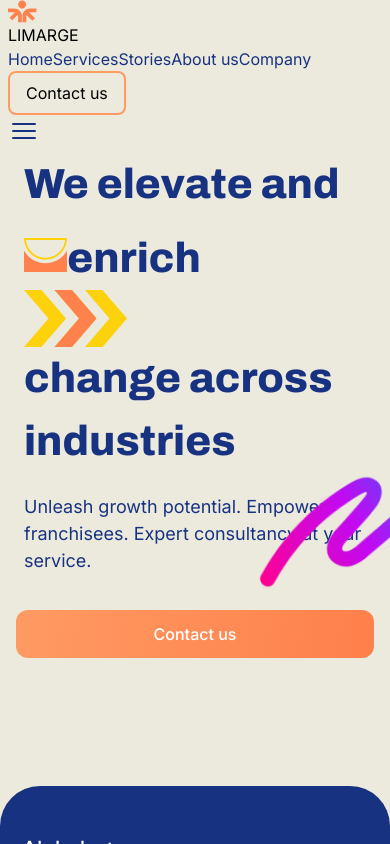
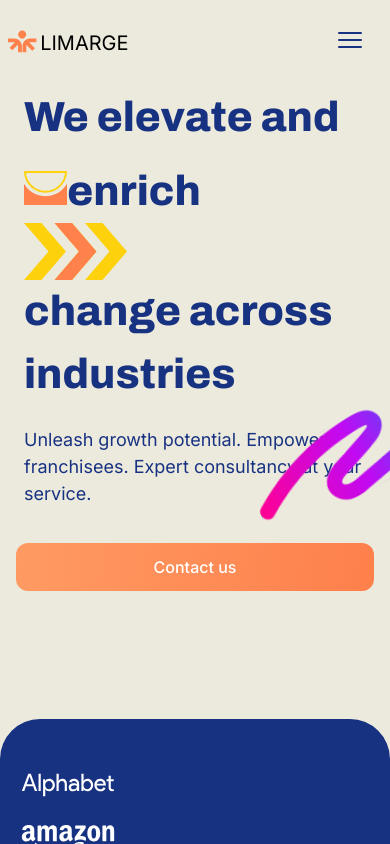
Before and after one commit to almondkiruthu/Limarge, a React (Vite) app in the folder client/: page / in a window 390 px wide. Shown: the top 844 px of the page. Built offline with nearby package versions, Linux system fonts and the light colour scheme; what prettier-plugin-tailwindcss would draw is missing.

Commit message:
Made the navbar rsponsive

```diff
--- a/client/src/components/Navbar.tsx
+++ b/client/src/components/Navbar.tsx
@@ -3,9 +3,12 @@ const Navbar = () => {
     <>
       <header className="container font-inter">
         <nav>
-          <ul className="md:flex md:items-center md:py-[1.5rem] md:text-[1rem] lg:py-[1.5rem] lg:text-[1rem] xl:py-[2rem]">
+          <ul className="flex py-[1.5rem] sm:py-[1.5rem] md:flex md:items-center md:py-[1.5rem] md:text-[1rem] lg:py-[1.5rem] lg:text-[1rem] xl:py-[2rem]">
             <li className="md:ml-[0.5rem] md:mr-auto lg:ml-[1rem] 2xl:ml-[0.5rem]">
-              <a href="#" className="md:flex md:items-center md:gap-x-[0.2rem]">
+              <a
+                href="#"
+                className="flex items-center gap-x-[0.2rem] md:flex md:items-center md:gap-x-[0.2rem]"
+              >
                 <svg
                   width="29"
                   height="23"
@@ -20,25 +23,25 @@ const Navbar = () => {
                     fill="#FF814C"
                   />
                 </svg>
-                <p className="md:mt-1 md:text-[1.25rem] md:font-normal md:text-black">
+                <p className="mt-1 text-[1.25rem] font-normal text-black">
                   LIMARGE
                 </p>
               </a>
             </li>
-            <div className="flex text-customBlue md:items-center md:gap-x-[1.2rem] lg:gap-x-[2.5rem] xl:gap-x-[4rem] 2xl:gap-x-[5rem]">
+            <div className="hidden text-customBlue md:flex  md:items-center md:gap-x-[1.2rem] lg:gap-x-[2.5rem] xl:gap-x-[4rem] 2xl:gap-x-[5rem]">
               <li>Home</li>
               <li>Services</li>
               <li>Stories</li>
               <li>About us</li>
               <li>Company</li>
             </div>
-            <li className="md:ml-auto md:mr-[0.5rem] lg:mr-[1rem] 2xl:mr-[2rem]">
+            <li className="hidden md:ml-auto md:mr-[0.5rem] md:block lg:mr-[1rem] 2xl:mr-[2rem]">
               <button className="rounded-lg border-2 border-customOrange px-[1rem] py-[0.5rem]">
                 Contact us
               </button>
             </li>
-            <li className="block">
-              <button className="h-[2rem] w-[2rem] text-customBlue md:hidden">
+            <li className="ml-auto mr-[1rem] block md:hidden">
+              <button className="h-[2rem] w-[2rem] text-customBlue">
                 <svg
                   xmlns="http://www.w3.org/2000/svg"
                   fill="none"
```
